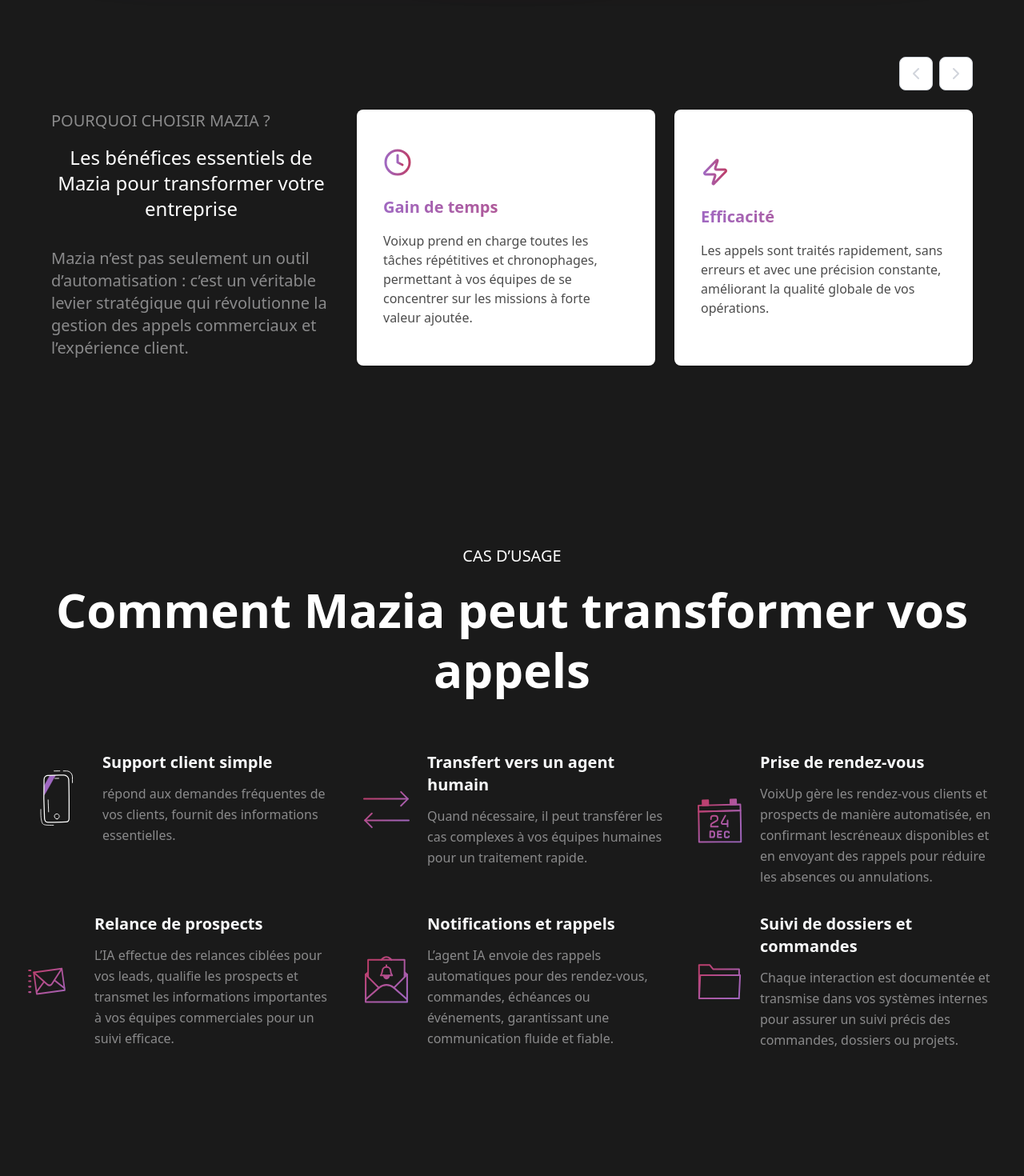
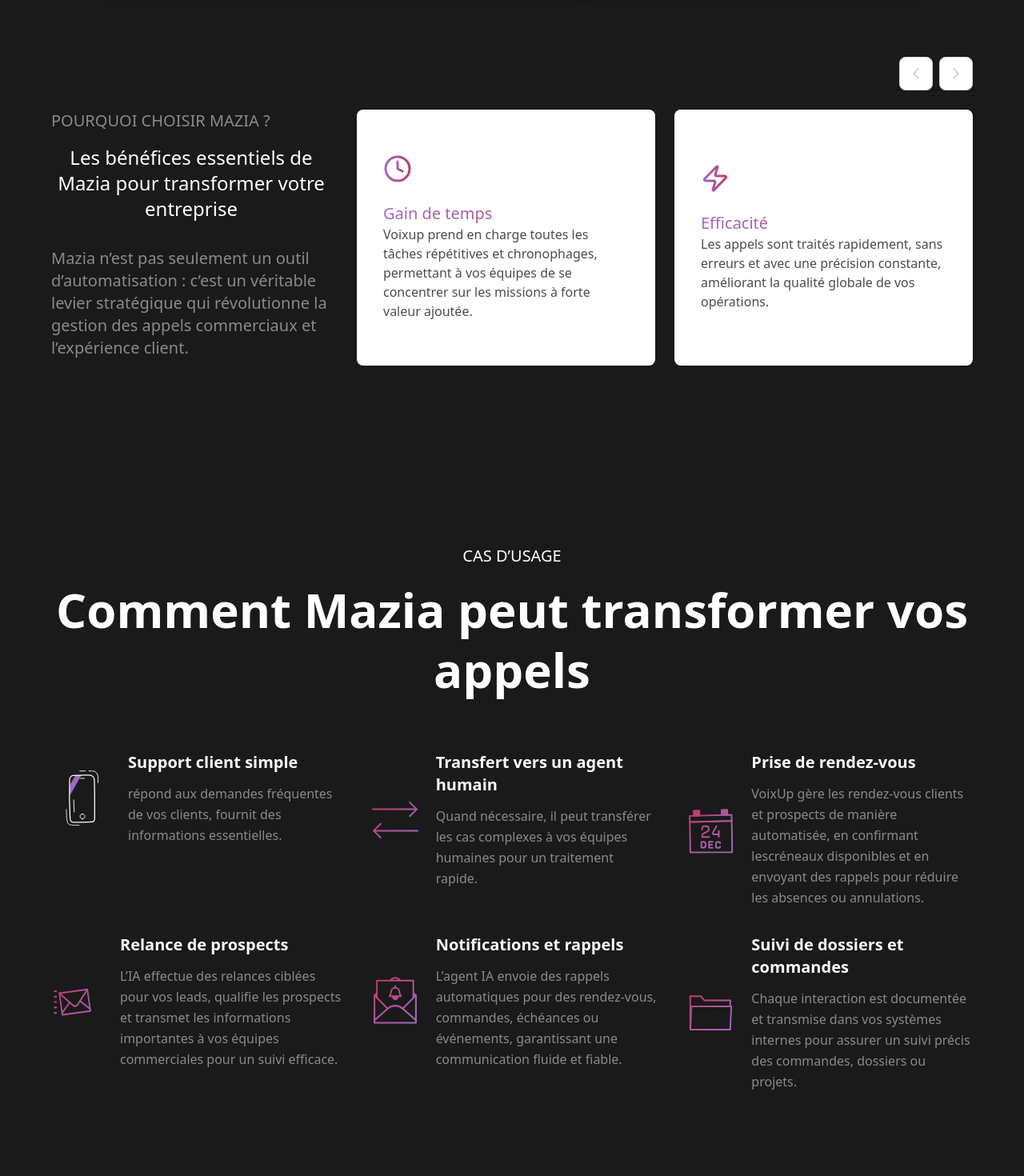
Before and after one commit to Itsnotxarwa/maziaapp, a React (Vite) app: page / in a window 1280 px wide. Shown: the part 1220-2690 px from the top of the page at 80% size. Built offline with nearby package versions, Linux system fonts and the light colour scheme.

Commit message:
update pages and add footer section to landing page

```diff
--- a/index.html
+++ b/index.html
@@ -4,7 +4,7 @@
     <meta charset="UTF-8" />
     <link rel="icon" type="image/svg+xml" href="/vite.svg" />
     <meta name="viewport" content="width=device-width, initial-scale=1.0" />
-    <title>voixup-frontend</title>
+    <title>mazia-frontend</title>
   </head>
   <body>
     <div id="root"></div>
--- a/src/HomeComponents/BenefitsSection.jsx
+++ b/src/HomeComponents/BenefitsSection.jsx
@@ -1,7 +1,6 @@
 import { useState, useEffect } from "react";
 import { ChevronRight, ChevronLeft } from "lucide-react";
 import { benefits } from "../data/BenefitsData";
-import { Slide } from "react-awesome-reveal";
 import GradientIcon from "../components/GradientIcon";
 
 export default function BenefitsSection() {
@@ -44,7 +43,6 @@
 
     return(
         <section className="relative pt-24 pb-32">
-          <Slide triggerOnce cascade direction="right" duration={1000}>
             <div className="mb-6 hidden lg:flex justify-end gap-2  pr-8 sm:pr-6 lg:pr-16">
             <button
               onClick={prevSlide}
@@ -61,9 +59,7 @@
             <ChevronRight />
             </button>
           </div>
-          </Slide>
             <div className="max-w-7xl mx-auto px-8 sm:px-6 lg:px-16 flex flex-col lg:flex-row gap-8">
-              <Slide triggerOnce cascade direction="left" duration={1000}>
                 <div className="flex flex-col lg:w-[350px]">
                     <h2 className="text-xl uppercase text-gray-50/50 mb-4">Pourquoi choisir Mazia ?</h2>
                     <h2 className="text-2xl text-white font-medium mb-8 text-center">
@@ -73,8 +69,6 @@
                     Mazia n’est pas seulement un outil d’automatisation : c’est un véritable levier stratégique qui révolutionne la gestion des appels commerciaux et l’expérience client.
                     </p>
                 </div>
-                </Slide>
-                <Slide triggerOnce cascade direction="right" duration={1000}>
                 <div className="flex-1">
                 <div className="grid grid-cols-1 md:grid-cols-2 gap-6">
             {visibleCards.map((item, i) => {
@@ -89,14 +83,13 @@
                   <div className="flex justify-start mb-6 text-black">
                     <GradientIcon Icon={Icon} id={i} />
                   </div>
-                  <h3 className="text-xl font-semibold mb-4 bg-linear-to-r from-[#A068C1] to-[#BD3E69] text-transparent bg-clip-text">{item.title}</h3>
+                  <h3 className="text-xl font-semiboldmb-4 bg-linear-to-r from-[#A068C1] to-[#BD3E69] text-transparent bg-clip-text">{item.title}</h3>
                   <p className="text-black/70">{item.description}</p>
                 </div>
               );
             })}
           </div>
           </div>
-          </Slide>
         </div>
          <div className="mt-8 lg:hidden mb-6 flex justify-center gap-2  pr-8 sm:pr-6 lg:pr-16">
             <button
--- a/src/HomeComponents/UsageExamples.jsx
+++ b/src/HomeComponents/UsageExamples.jsx
@@ -15,7 +15,7 @@
                             </h2>
                         </Fade>
 
-                            <div className="grid grid-cols-1 lg:grid-cols-3 sm:grid-cols-2 gap-8">
+                            <div className="grid grid-cols-1 lg:grid-cols-3 sm:grid-cols-2 gap-8 mx-8">
                                 {usageData.map((item, i) => (
                                     <Fade triggerOnce direction="up" duration={800} delay={400}>
                                     <div key={i} className="group flex items-start justify-center">
```
